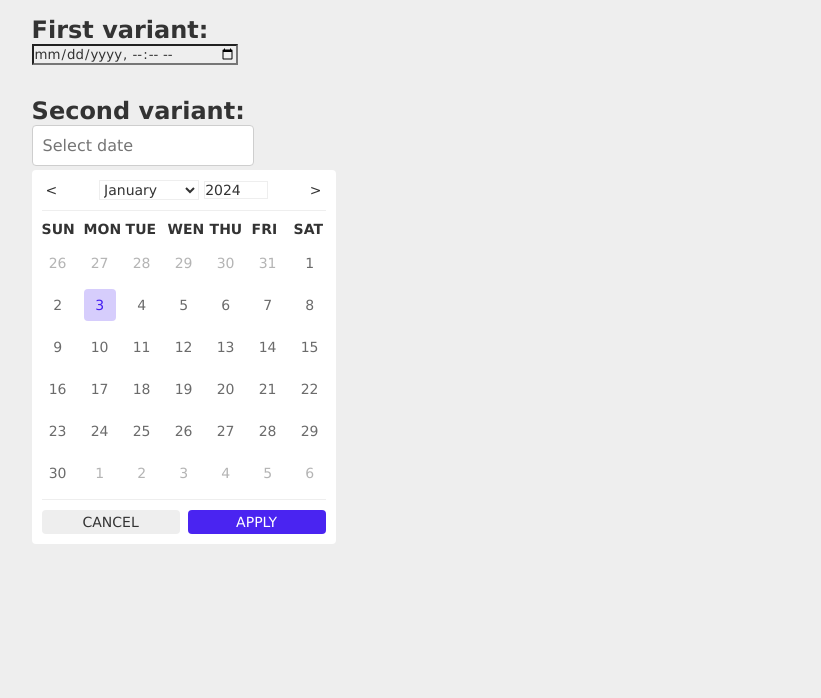
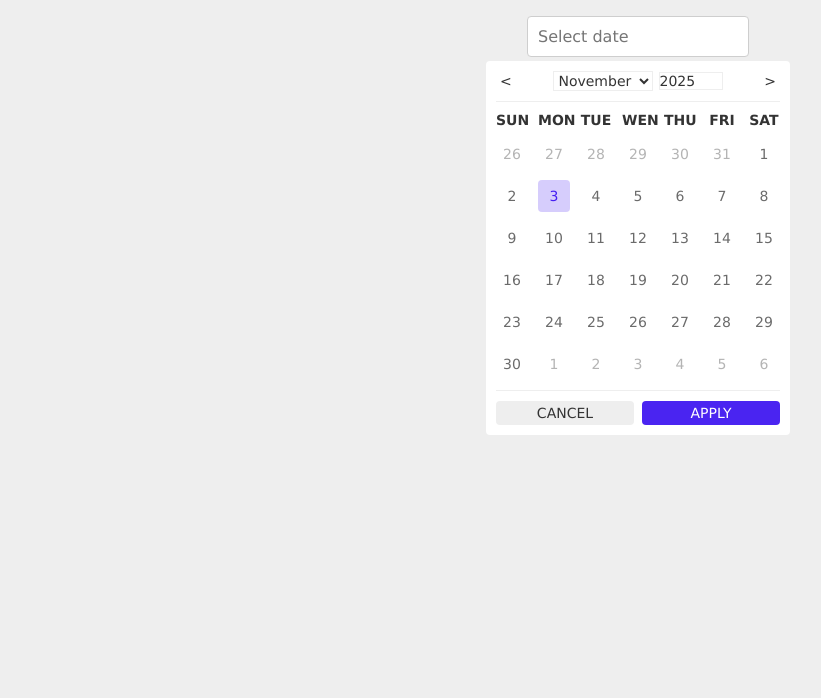
Before and after one commit to Masoud-M/date-picker-task, a plain HTML site: page index.html in a window 1280 px wide. Shown: the part 102-800 px from the top of the page, without its empty margins (2-823 px from the left). Drawn offline with Linux system fonts and the light colour scheme.

Commit message:
update: connecting monthInput and yearInput to the date picker

```diff
--- a/index.html
+++ b/index.html
@@ -8,18 +8,16 @@
   </head>
   <body>
     <main>
-      <h1>Date picker task:</h1>
+      <h1>Date picker task</h1>
 
-      <section class="container" id="first-variant">
+      <!-- <section id="first-variant">
         <h2>First variant:</h2>
         <div class="date-picker">
           <input type="datetime-local" />
         </div>
-      </section>
+      </section> -->
 
-      <section id="second-variant" class="date-picker-container container">
-        <h2>Second variant:</h2>
-
+      <section id="second-variant" class="date-picker-container">
         <input
           id="date-input"
           name="date-input"
--- a/main.js
+++ b/main.js
@@ -1,5 +1,7 @@
 const datePicker = document.getElementById("date-picker");
 const dateInput = document.getElementById("date-input");
+const yearInput = document.getElementById("year-input")
+const monthInput = document.getElementById("month-input")
 const cancelBtn = document.querySelector(".cancel")
 const applyBtn = document.querySelector(".apply")
 const dates = document.querySelector(".dates")
@@ -35,6 +37,23 @@ prevBtn.addEventListener("click", () => {
     displayDates();
 })
 
+monthInput.addEventListener("change", () => {
+    month = monthInput.selectedIndex;
+    displayDates();
+})
+
+yearInput.addEventListener("change", () => {
+    year = yearInput.value;
+    displayDates();
+})
+
+function updateYearMonth() {
+    // it's a select input and we can change the index of the option
+    monthInput.selectedIndex = month;
+
+    yearInput.value = year;
+}
+
 
 function handleDateClick(e) {
     const button = e.target
@@ -49,6 +68,9 @@ function handleDateClick(e) {
 
 
 function displayDates() {
+    // update year and month with each rerender caused by user input
+    updateYearMonth()
+
     // clear the dates
     dates.innerHTML = ""
 
--- a/style.css
+++ b/style.css
@@ -21,18 +21,22 @@ main {
     padding-inline: .5rem;
     width: 96%;
     margin-inline: auto;
+    text-align: center;
 }
 
 ol {
     list-style: none;
 }
 
-.container {
-    margin-top: 2rem;
-}
+
 
 #second-variant.date-picker-container {
     position: relative;
+    display: flex;
+    justify-content: center;
+    align-items: center;
+    margin-top: 2rem;
+
 
     .date-input {
         padding: 10px;
```
